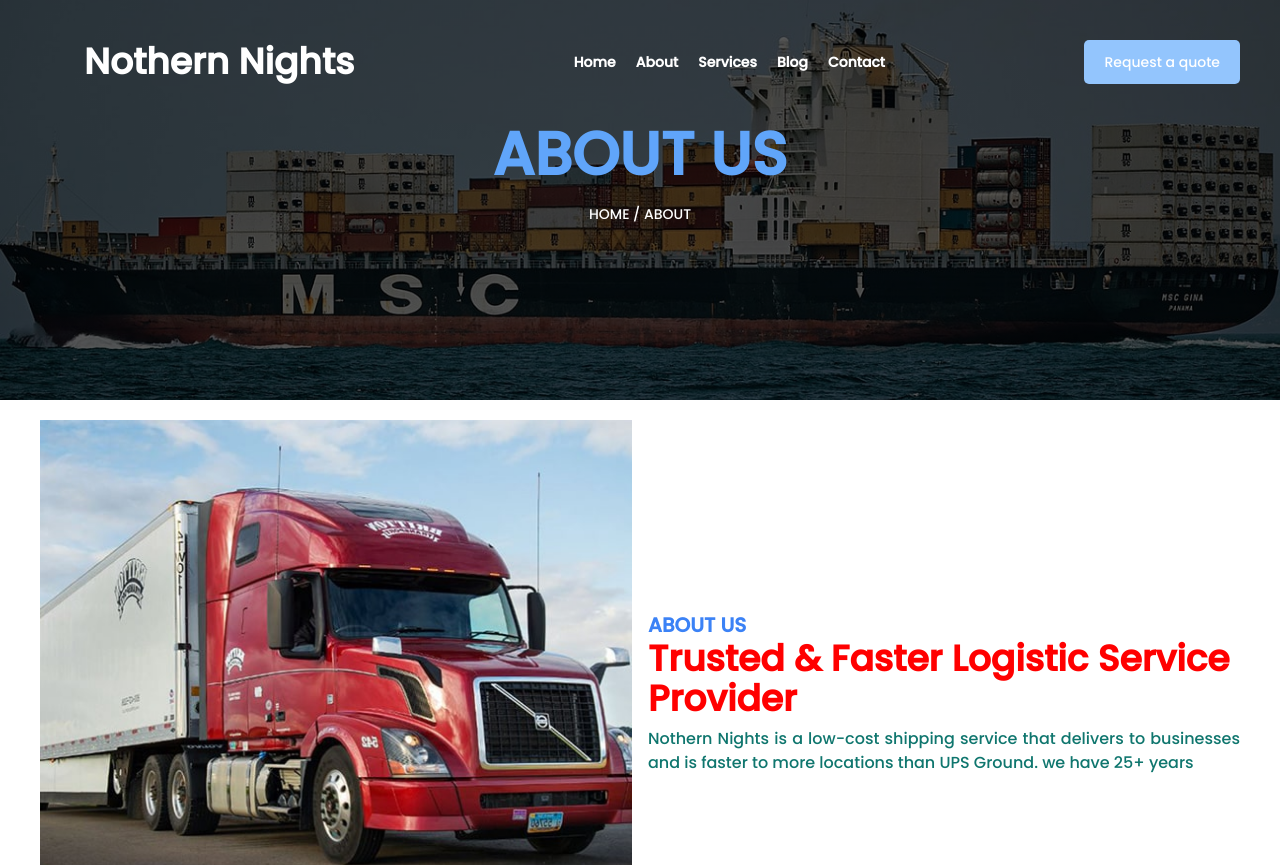
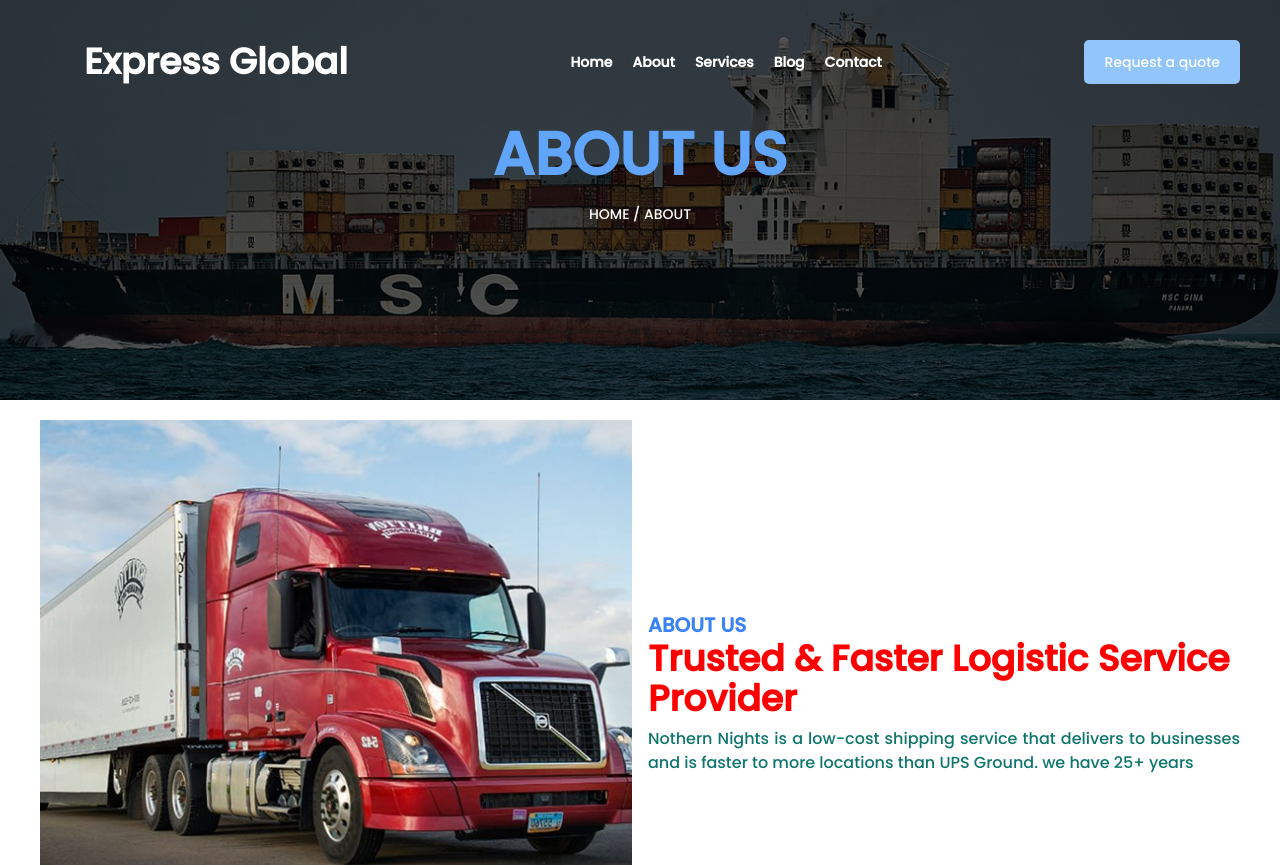
Before and after one commit to inuEnike/ExpressGlobal, a React (Vite) app in the folder Client/: page /about in a window 1280 px wide. Shown: the top 865 px of the page. Built offline with nearby package versions, Linux system fonts and the light colour scheme; no server answers; some icons are missing.

Commit message:
Added Testimonials and counter

```diff
--- a/Client/src/Components/Nav/Nav.jsx
+++ b/Client/src/Components/Nav/Nav.jsx
@@ -18,7 +18,7 @@
       <nav className=" flex justify-between px-5 md:px-10 py-5 items-center">
         <div className="logo flex items-center text-2xl sm:text-xl md:text-4xl font-bold">
           <FaTruckFast color="rgb(147, 197, 253)" />
-          <span className="pl-2">Nothern Nights</span>
+          <span className="pl-2">Express Global</span>
         </div>
 
         <ul className="hidden md:flex font-bold text-sm capitalize">
--- a/Client/src/Components/quote/Quote.jsx
+++ b/Client/src/Components/quote/Quote.jsx
@@ -20,16 +20,23 @@
 
           return () => {
             clearInterval(interval);
+            if (targetRef.current) {
+              observer.unobserve(targetRef.current);
+            }
           };
         }
       },
       { threshold: 0.5 } // Trigger when 50% of the target is visible
     );
 
-    observer.observe(targetRef.current);
+    if (targetRef.current) {
+      observer.observe(targetRef.current);
+    }
 
     return () => {
-      observer.unobserve(targetRef.current);
+      if (targetRef.current) {
+        observer.unobserve(targetRef.current);
+      }
     };
   }, []);
 
```
